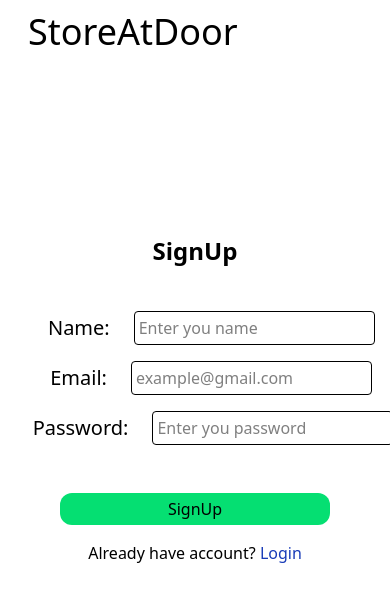
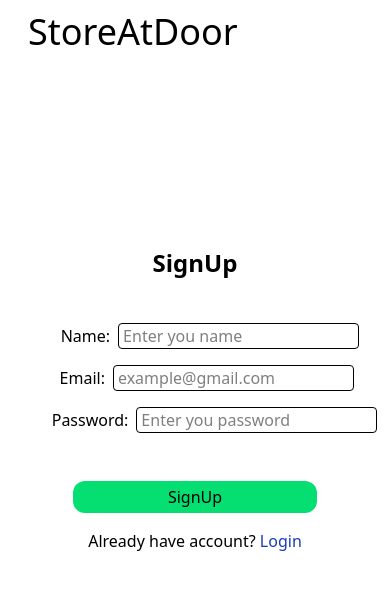
Before and after one commit to archit0111/nextjs-learning, a Next.js app: page /signup in a window 390 px wide. Shown: the top 602 px of the page. Built offline with nearby package versions, Linux system fonts and the light colour scheme.

Commit message:
signup_updated

```diff
--- a/app/page.tsx
+++ b/app/page.tsx
@@ -52,7 +52,7 @@ export default function Login(){
             </div>
         </div>
         <div className="mt-5 grow w-[75%] content-center self-center">
-            <div className="h-fit p-5 rounded-2xl sm:w-[75%] w-min place-self-center bg-olive-300">
+            <div className="h-fit p-5 m-5 rounded-2xl sm:w-[75%] w-min place-self-center bg-olive-300">
                 <div className="bg-olive-400 rounded-2xl h-10 flex justify-center items-center font-bold text-2xl mb-5">Login</div>
                 <div className={error?"bg-red-300 rounded-xl h-fit py-4 w-[80%] justify-self-center text-center font-light mb-2":"hidden"}>{errors.map((e:any)=><p className="text-sm">{e}</p>)}</div>
                 <form>
--- a/app/signup/page.tsx
+++ b/app/signup/page.tsx
@@ -54,26 +54,26 @@ export default function Signup(){
             </div>
         </div>
         <div className="mt-5 grow w-[75%] content-center self-center">
-            <div className="h-fit p-5 rounded-2xl sm:w-[75%] w-min place-self-center bg-olive-300">
+            <div className="h-fit p-5 m-3 rounded-2xl sm:w-[75%] w-max place-self-center bg-olive-300">
                 <div className="bg-olive-400 rounded-2xl h-10 flex justify-center items-center font-bold text-2xl mb-5">SignUp</div>
                 <div className={error?"bg-red-300 rounded-xl h-fit py-4 w-[80%] justify-self-center text-center font-light mb-2":"hidden"}>{errors.map((e:any)=><p className="text-sm">{e}</p>)}</div>
                 <form>
                     <div  className="place-self-center">
-                    <div className="flex w-full items-center gap-4 pl-[5%] mb-4 mt-10">
-                        <label htmlFor="name" className="text-xl">Name:</label>
-                        <input type="text" className="border p-1 px-1 ml-2 rounded" placeholder="Enter you name" onChange={(e)=>setName(e.target.value)}/>
+                    <div className="flex w-full items-center sm:gap-4 pl-[5%] mt-10 mb-4">
+                        <label htmlFor="name" className="sm:text-xl">Name:</label>
+                        <input type="text" className="border sm:p-1 px-1 ml-2 rounded" placeholder="Enter you name" onChange={(e)=>setName(e.target.value)}/>
                     </div>
                     </div>
                     <div  className="place-self-center">
-                    <div className="flex w-full items-center gap-4 pl-[5%] mt-4 mb-4">
-                        <label htmlFor="email" className="text-xl">Email:</label>
-                        <input type="email" className="border p-1 px-1 ml-2 rounded" placeholder="example@gmail.com" onChange={(e)=>setEmail(e.target.value)} />
+                    <div className="flex w-full items-center sm:gap-4 pl-[4%] mt-4 mb-4">
+                        <label htmlFor="email" className="sm:text-xl">Email:</label>
+                        <input type="email" className="border sm:p-1 px-1 ml-2 rounded" placeholder="example@gmail.com" onChange={(e)=>setEmail(e.target.value)} />
                     </div>
                     </div>
                     <div  className="place-self-center">
-                    <div className="flex w-full items-center gap-4 pl-[5%] mb-4">
-                        <label htmlFor="password" className="text-xl">Password:</label>
-                        <input type="password" className="border p-1 px-1 ml-2 rounded" placeholder="Enter you password" onChange={(e)=>setPassword(e.target.value)}/>
+                    <div className="flex w-full items-center sm:gap-4 pl-[6%] mb-4">
+                        <label htmlFor="password" className="sm:text-xl">Password:</label>
+                        <input type="password" className="border sm:p-1 px-1 ml-2 rounded" placeholder="Enter you password" onChange={(e)=>setPassword(e.target.value)}/>
                     </div>
                     </div>
                     <div className="text-center"><button className="bg-green-400 hover:bg-green-500 p-1 md:w-[40%] w-[75%] rounded-xl transition-all mt-8 mb-4 focus:scale-95" onClick={(e)=>createUser(e)}>{loading?"Please wait...":"SignUp"}</button>
```
